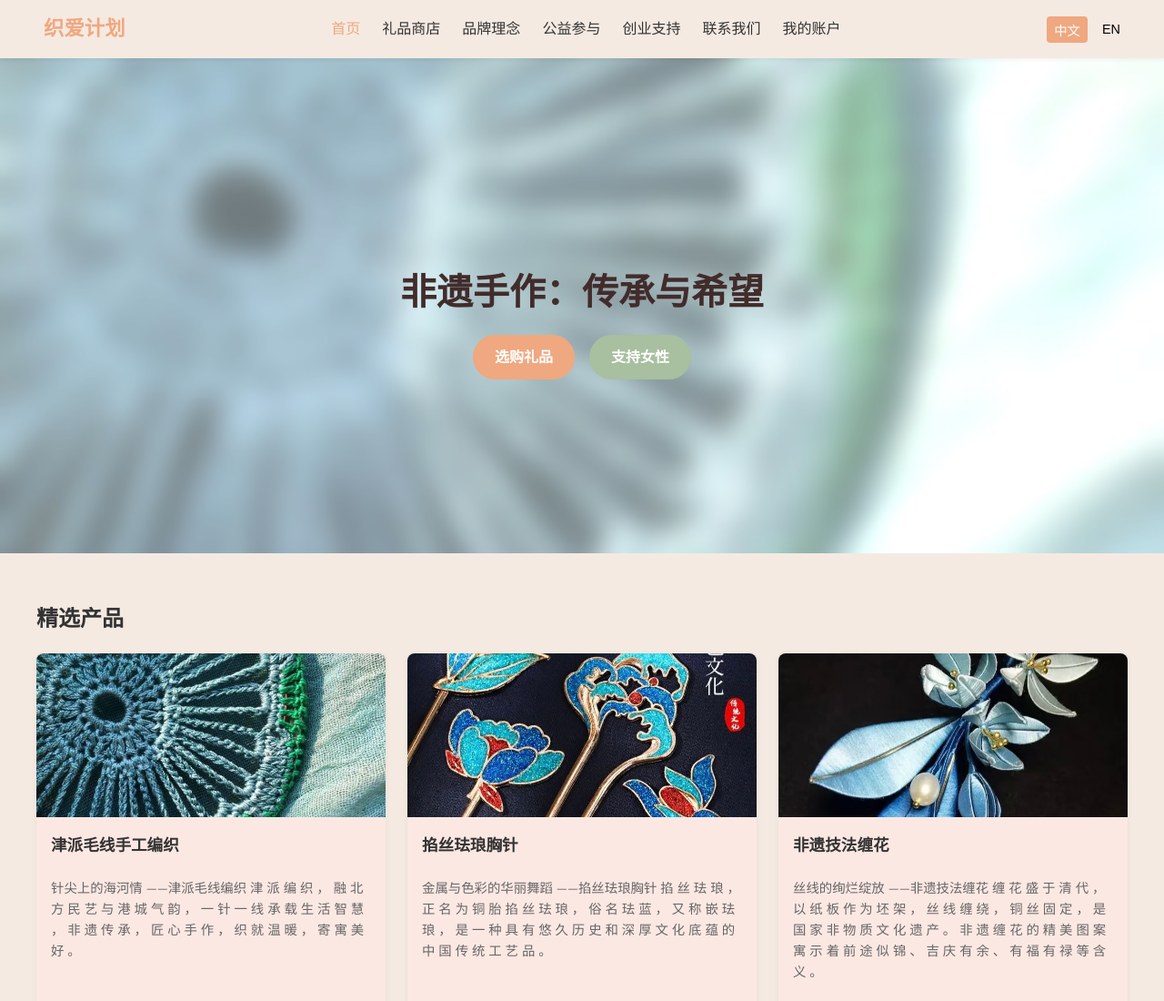
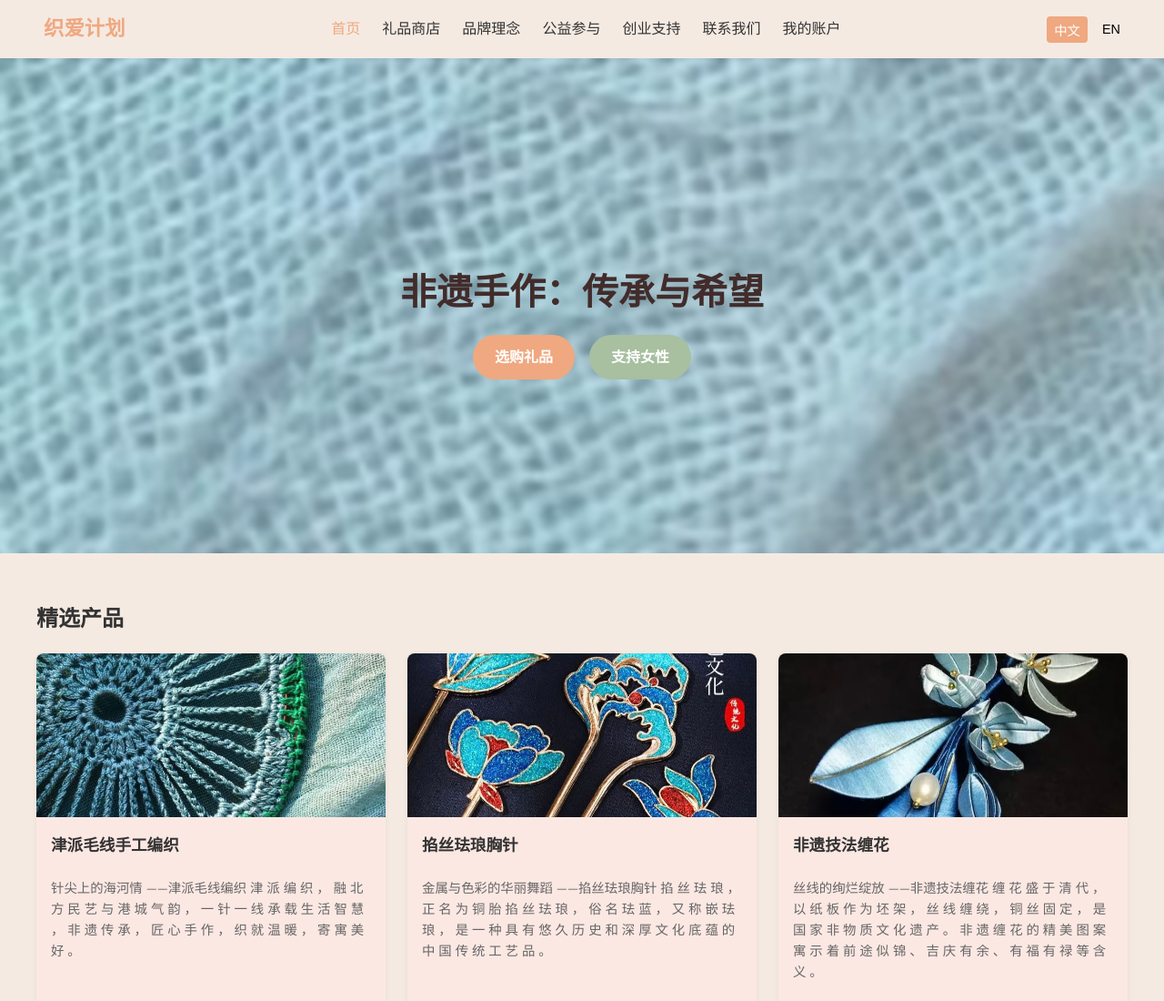
Before and after one commit to luolory/craftgiftsbyher, a plain HTML site: page index.html in a window 1280 px wide. Shown: the top 1100 px of the page at 91% size. Drawn offline with nearby package versions, Linux system fonts and the light colour scheme; a small style sheet from the web is missing.

Commit message:
Update hero background to banner-coord4 weaving texture

```diff
--- a/style.css
+++ b/style.css
@@ -123,7 +123,8 @@ header {
 .hero {
   position: relative;
   /* Use new blue‑green weaving‑inspired background that coordinates with product images */
-  background-image: url('assets/banner-coord3.jpg');
+  /* Updated hero background to coordinate with product images using original texture */
+  background-image: url('assets/banner-coord4.jpg');
   background-size: cover;
   background-position: center;
   color: #422c2b;
```
